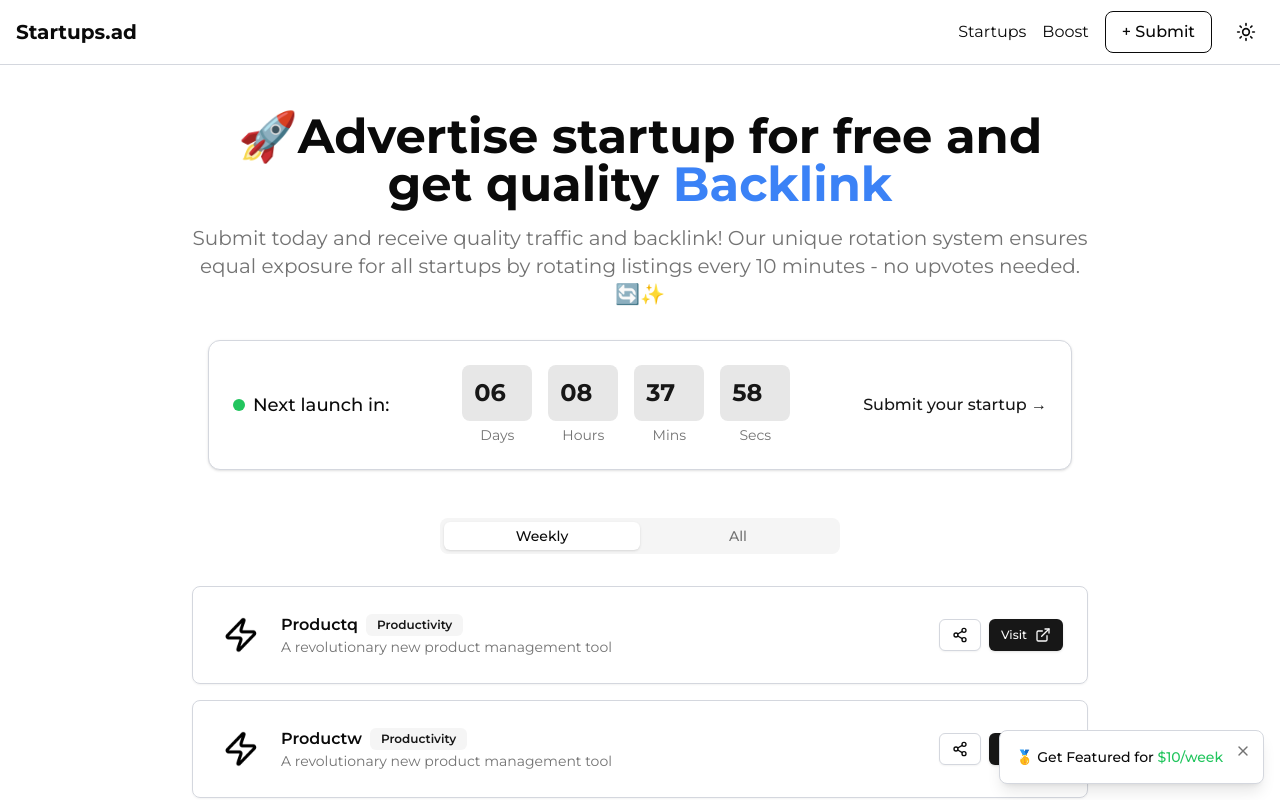
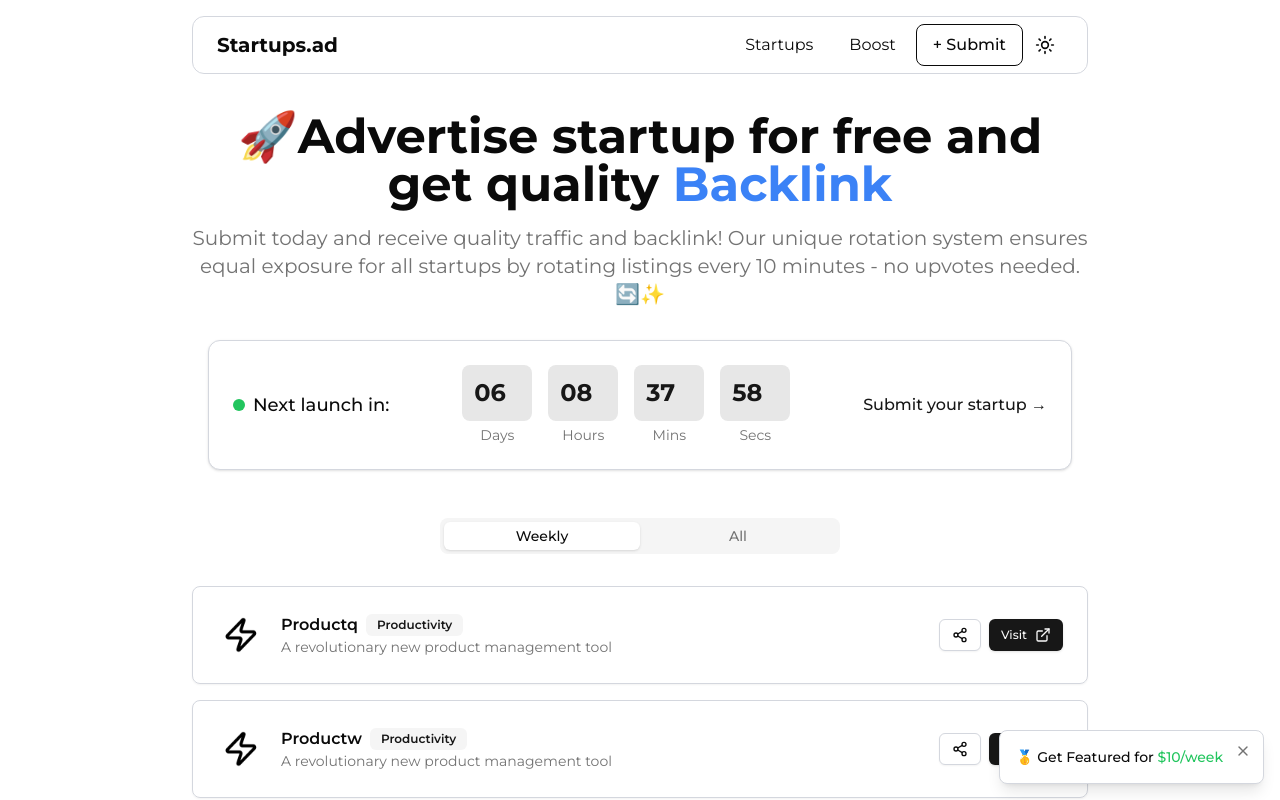
Before and after one commit to vedantt77/new2, a React (Vite) app: page / in a window 1280 px wide. Shown: the top 800 px of the page. Built offline with nearby package versions, Linux system fonts and the light colour scheme.

Commit message:
Update Navbar.tsx

```diff
--- a/src/components/Navbar.tsx
+++ b/src/components/Navbar.tsx
@@ -35,22 +35,29 @@ export function Navbar() {
   };
 
   return (
-    <nav className="fixed top-0 left-0 right-0 z-50 bg-background/80 backdrop-blur-md border-b">
-      <div className="container mx-auto px-4">
-        <div className="flex items-center justify-between h-16">
+    <div className="w-full flex justify-center pt-4 px-4 fixed top-0 z-50">
+      <nav className="w-full max-w-4xl bg-background/80 backdrop-blur-md border rounded-xl">
+        <div className="container mx-auto px-6">
+          <div className="flex items-center justify-between h-14">
             <Link to="/" className="flex items-center space-x-2">
               <span className="text-xl font-bold text-foreground">Startups.ad</span>
             </Link>
-          <div className="hidden md:flex items-center space-x-4">
-            <Link to="/startups" className="text-foreground hover:underline">
+            <div className="hidden md:flex items-center space-x-1">
+              <Link
+                to="/startups"
+                className="px-4 py-2 text-foreground rounded-lg transition-colors duration-200 hover:bg-accent/80"
+              >
                 Startups
               </Link>
-            <Link to="/boost" className="text-foreground hover:underline">
+              <Link
+                to="/boost"
+                className="px-4 py-2 text-foreground rounded-lg transition-colors duration-200 hover:bg-accent/80"
+              >
                 Boost
               </Link>
               <Link
                 to="https://tally.so/r/mV92zJ"
-              className="px-4 py-2 text-foreground font-medium rounded-lg border border-foreground"
+                className="ml-2 px-4 py-2 text-foreground font-medium rounded-lg border border-foreground transition-colors duration-200 hover:bg-accent/80"
               >
                 + Submit
               </Link>
@@ -79,24 +86,24 @@ export function Navbar() {
                 exit="closed"
                 variants={menuVariants}
               >
-              <div className="py-2 space-y-2">
+                <div className="py-2 space-y-1">
                   <Link
                     to="/startups"
-                  className="block px-4 py-2 text-foreground hover:bg-accent rounded-lg transition-colors duration-200"
+                    className="block px-4 py-2 text-foreground rounded-lg transition-colors duration-200 hover:bg-accent/80"
                     onClick={() => setMobileMenuOpen(false)}
                   >
                     Startups
                   </Link>
                   <Link
                     to="/boost"
-                  className="block px-4 py-2 text-foreground hover:bg-accent rounded-lg transition-colors duration-200"
+                    className="block px-4 py-2 text-foreground rounded-lg transition-colors duration-200 hover:bg-accent/80"
                     onClick={() => setMobileMenuOpen(false)}
                   >
                     Boost
                   </Link>
                   <Link
                     to="https://tally.so/r/mV92zJ"
-                  className="block px-4 py-2 text-foreground font-medium rounded-lg border border-foreground hover:bg-accent transition-colors duration-200"
+                    className="block px-4 py-2 text-foreground font-medium rounded-lg border border-foreground transition-colors duration-200 hover:bg-accent/80"
                     onClick={() => setMobileMenuOpen(false)}
                   >
                     + Submit
@@ -107,5 +114,6 @@ export function Navbar() {
           </AnimatePresence>
         </div>
       </nav>
+    </div>
   );
 }
```
Lines whose indentation alone changed are shown as unchanged.
